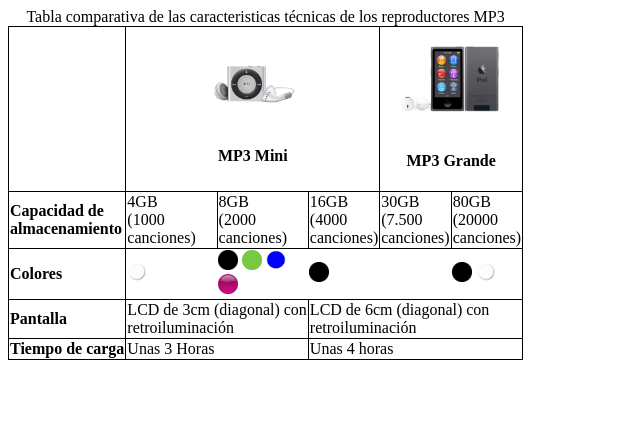
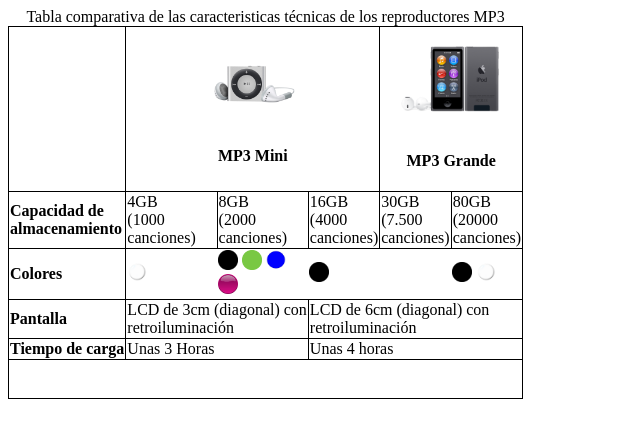
Before and after one commit to ajosgonsot/JMGS_0231, a plain HTML site: page Prueba/Ejercicio5/Index.html in a window 1280 px wide. Shown: the whole page, without its empty margins (0-640 px from the left). Drawn offline with Linux system fonts and the light colour scheme.

Commit message:
Ejercicio

```diff
--- a/Prueba/Ejercicio5/Index.html
+++ b/Prueba/Ejercicio5/Index.html
@@ -55,6 +55,12 @@
         <td colspan="2" style="border: 1px solid black;"><span>Unas 3 Horas</span> </td>
         <td colspan="3" style="border: 1px solid black;"><span>Unas 4 horas</span> </span> </td>
     </tr>
+    <tr>
+        <td rowspan="2" colspan="2"><br><br></td>
+        <tdrowspan="3" colspan ="2">
+
+        </td>
+    </tr>
 
 </tbody>
 
```
